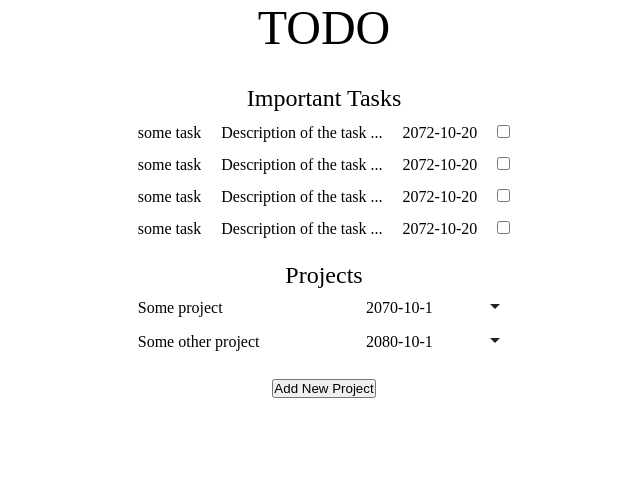
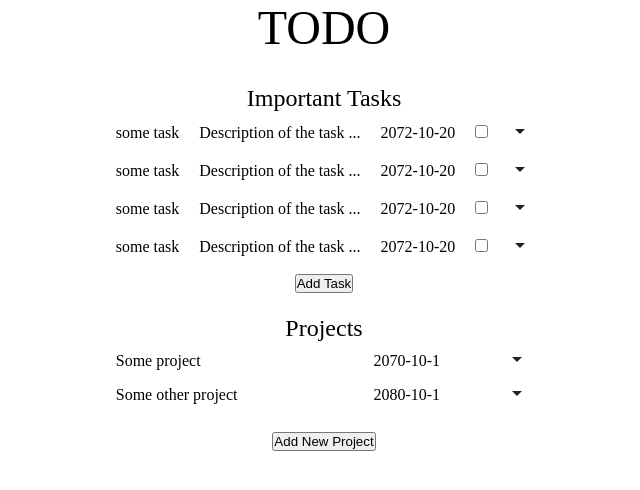
Before and after one commit to srj-17/TODO-List, a website built with webpack: page src/template.html in a window 1280 px wide. Shown: the whole page, without its empty margins (316-956 px from the left). Built offline with nearby package versions, Linux system fonts and the light colour scheme.

Commit message:
Complete planning for project
and where each thing should go, what
each element should do, and how things should be
implemented

```diff
--- a/src/styles.css
+++ b/src/styles.css
@@ -60,6 +60,11 @@ ul.highest-priority-tasks > *{
     padding: 2px 0;
 }
 
+.add-task-btn {
+    display: grid;
+    place-content: center;
+}
+
 .highest-priority-projects-container {
     display: grid;
     justify-content: stretch;
@@ -84,7 +89,7 @@ ul.highest-priority-tasks > *{
     justify-content: center;
 }
 
-.project-dropdown-btn {
+.project-dropdown-btn > *{
     position: relative;
     bottom: 5px;
 }
--- a/src/template.html
+++ b/src/template.html
@@ -12,7 +12,7 @@
             </div>
         </div>
         <div class="main">
-            <!-- these tasks are uneditable -->
+            <!-- These are highest priority tasks, sorted on date -->
             <div class="highest-priority-tasks-container">
                 <div class="highest-priority-tasks-header">
                     Important Tasks
@@ -25,13 +25,8 @@
                         <div class="task-completion-status">
                             <input type="checkbox" name="completed">
                         </div>
-                    </li>
-                    <li class="highest-priority-task">
-                        <div class="task-title">some task</div>
-                        <div class="task-desc">Description of the task ...</div>
-                        <div class="task-duedate">2072-10-20</div>
-                        <div class="task-completion-status">
-                            <input type="checkbox" name="completed">
+                        <div class="project-dropdown-btn">
+                            <svg xmlns="http://www.w3.org/2000/svg" height="24px" viewBox="0 -960 960 960" width="24px" fill="#222"><path d="M480-360 280-560h400L480-360Z"/></svg>
                         </div>
                     </li>
                     <li class="highest-priority-task">
@@ -41,6 +36,9 @@
                         <div class="task-completion-status">
                             <input type="checkbox" name="completed">
                         </div>
+                        <div class="project-dropdown-btn">
+                            <svg xmlns="http://www.w3.org/2000/svg" height="24px" viewBox="0 -960 960 960" width="24px" fill="#222"><path d="M480-360 280-560h400L480-360Z"/></svg>
+                        </div>
                     </li>
                     <li class="highest-priority-task">
                         <div class="task-title">some task</div>
@@ -49,8 +47,25 @@
                         <div class="task-completion-status">
                             <input type="checkbox" name="completed">
                         </div>
+                        <div class="project-dropdown-btn">
+                            <svg xmlns="http://www.w3.org/2000/svg" height="24px" viewBox="0 -960 960 960" width="24px" fill="#222"><path d="M480-360 280-560h400L480-360Z"/></svg>
+                        </div>
+                    </li>
+                    <li class="highest-priority-task">
+                        <div class="task-title">some task</div>
+                        <div class="task-desc">Description of the task ...</div>
+                        <div class="task-duedate">2072-10-20</div>
+                        <div class="task-completion-status">
+                            <input type="checkbox" name="completed">
+                        </div>
+                        <div class="project-dropdown-btn">
+                            <svg xmlns="http://www.w3.org/2000/svg" height="24px" viewBox="0 -960 960 960" width="24px" fill="#222"><path d="M480-360 280-560h400L480-360Z"/></svg>
+                        </div>
                     </li>
                 </ul>
+                <div class="add-task-btn">
+                    <button type="button">Add Task</button>
+                </div>
             </div>
             <!--
                 TODO: add clickable dropdown to highest-priority-projects-container
```
